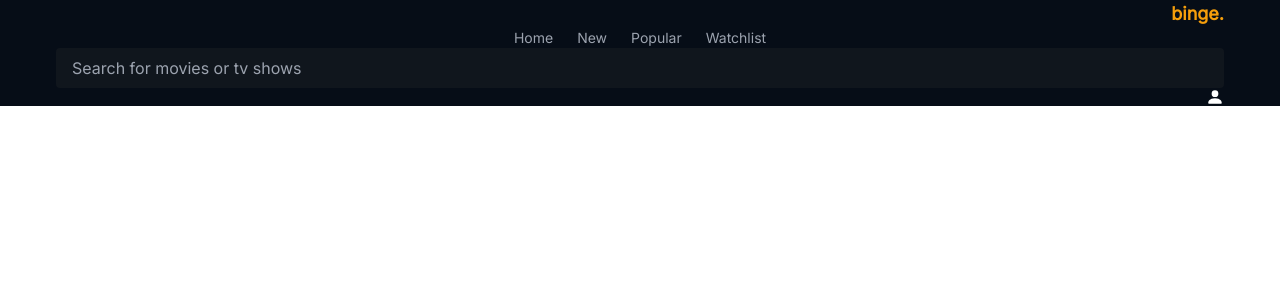
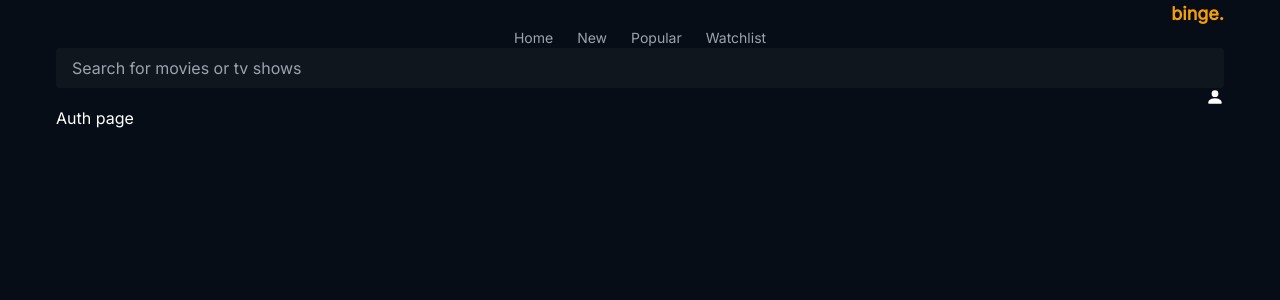
Before and after one commit to iamnishanth/Binge, a React (Create React App) app in the folder client/: page /auth in a window 1280 px wide. Shown: the top 300 px of the page. Built offline with nearby package versions, Linux system fonts and the light colour scheme; no server answers; what tailwind-bootstrap-grid would draw is missing.

Commit message:
min height fix

```diff
--- a/client/src/App.js
+++ b/client/src/App.js
@@ -8,10 +8,11 @@ import NewRelease from "./pages/NewRelease";
 import Popular from "./pages/Popular";
 import Details from "./pages/Details";
 import SearchResult from "./pages/SearchResult";
+import AuthPage from "./pages/AuthPage";
 
 const App = () => {
   return (
-    <div className="App bg-primary text-white px-1 md:px-14">
+    <div className="App min-h-full bg-primary text-white px-1 md:px-14">
       <Router>
         <Switch>
           <StoreProvider>
@@ -25,6 +26,7 @@ const App = () => {
               path="/search/result/:query"
               component={SearchResult}
             />
+            <Route exact path="/auth" component={AuthPage} />
           </StoreProvider>
         </Switch>
       </Router>
--- a/client/src/components/Header.js
+++ b/client/src/components/Header.js
@@ -54,7 +54,7 @@ const Header = () => {
         <div className="col-12 lg:col-6">
           <input
             className="bg-secondary py-2 px-4 outline-none w-full rounded"
-            type="text"
+            type="search"
             placeholder="Search for movies or tv shows"
             value={searchQuery}
             onChange={(e) => setSearchQuery(e.target.value)}
--- /dev/null
+++ b/client/src/pages/AuthPage.js
@@ -0,0 +1,9 @@
+const AuthPage = () => {
+  return (
+    <div className="">
+      <h1>Auth page</h1>
+    </div>
+  );
+};
+
+export default AuthPage;
--- a/client/src/pages/Details.js
+++ b/client/src/pages/Details.js
@@ -32,7 +32,7 @@ const Details = () => {
   }, [id, category]);
 
   return (
-    <div className="min-h-screen">
+    <div className="min-h-full">
       {details.id && (
         <>
           <img
--- a/client/src/pages/Home.js
+++ b/client/src/pages/Home.js
@@ -6,7 +6,7 @@ const Home = () => {
   const { homeContent } = useStore();
 
   return (
-    <div className="px-4 min-h-screen">
+    <div className="px-4 min-h-full">
       <h1 className="text-2xl md:text-3xl text-center font-bold mt-10 mb-6">
         Movies and TV shows for you
       </h1>
--- a/client/src/pages/NewRelease.js
+++ b/client/src/pages/NewRelease.js
@@ -9,7 +9,7 @@ const NewRelease = () => {
   const [category, setCategory] = useState("movie");
 
   return (
-    <div className="px-4 min-h-screen">
+    <div className="px-4 min-h-full">
       <h1 className="text-lg font-bold text-center my-5">New Release</h1>
       <div className="container-fluid flex flex-col">
         <div className="mx-auto">
--- a/client/src/pages/Popular.js
+++ b/client/src/pages/Popular.js
@@ -8,7 +8,7 @@ const Popular = () => {
   const [category, setCategory] = useState("movie");
 
   return (
-    <div className="px-4 min-h-screen">
+    <div className="px-4 min-h-full">
       <h1 className="text-lg font-bold text-center my-5">Popular</h1>
       <div className="container-fluid flex flex-col">
         <div className="mx-auto">
--- a/client/src/pages/SearchResult.js
+++ b/client/src/pages/SearchResult.js
@@ -21,7 +21,7 @@ const SearchResult = () => {
   }, [query]);
 
   return (
-    <div className="min-h-screen md:px-12">
+    <div className="min-h-full md:px-12">
       <div className="container-fluid">
         <h1 className="font-semibold text-2xl mt-14 mb-7">
           Search Result for: {query}
```
Also changed, not shown: client/src/components/Auth.js (added).
